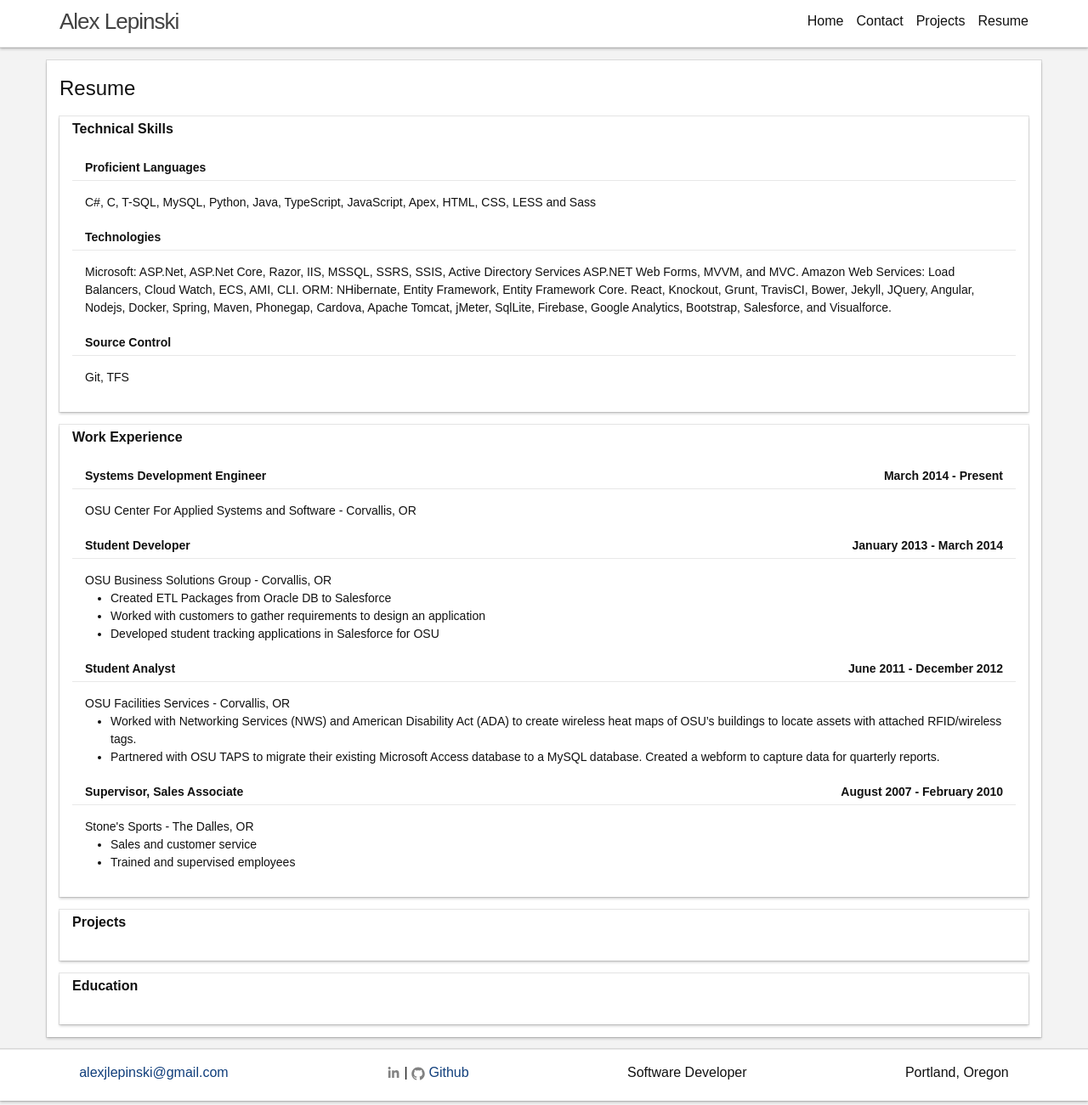
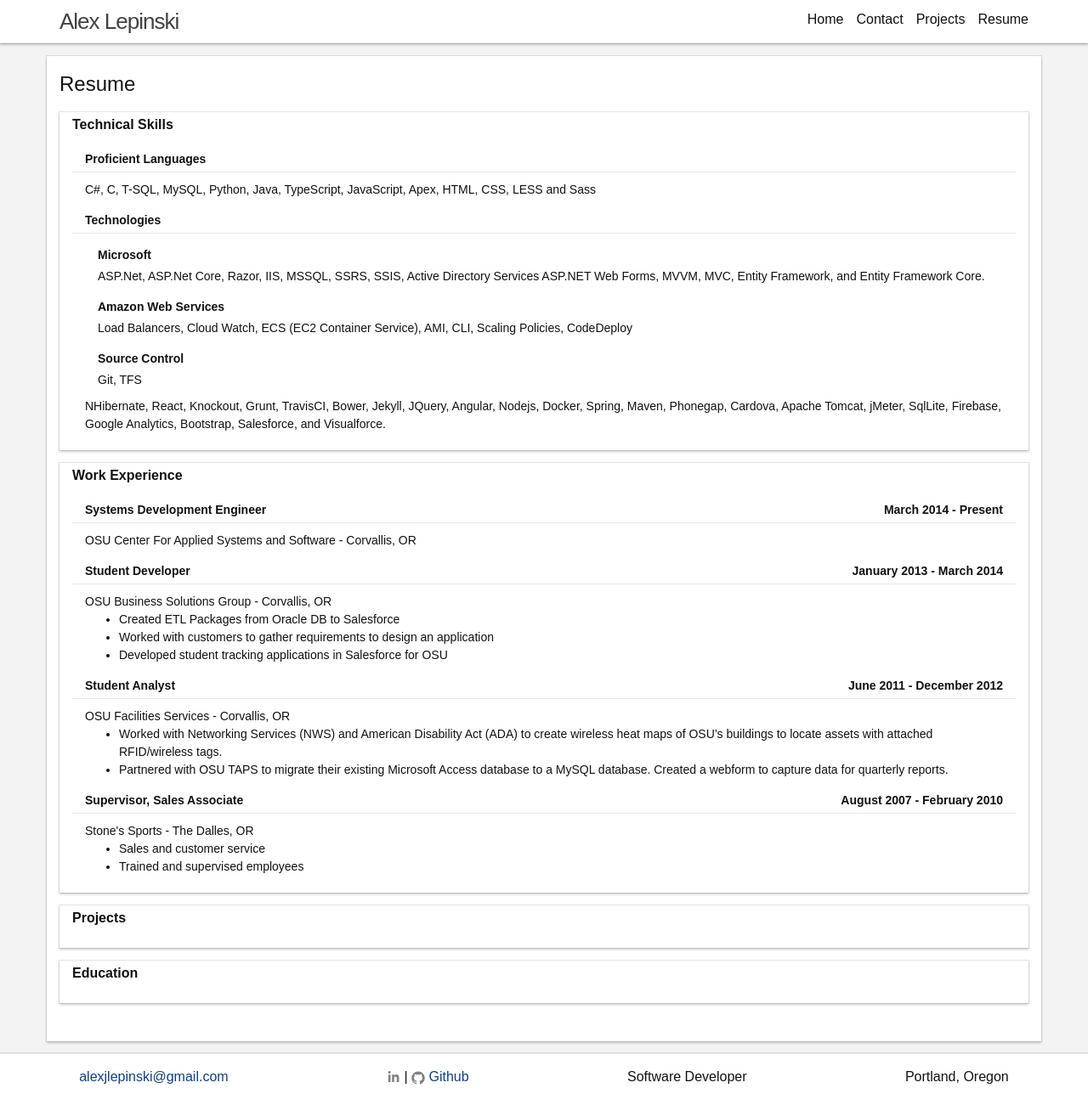
Before and after one commit to alexlepinski/alexlepinski.github.io, a Jekyll site: the page built from resume.html, in a window 1280 px wide. Shown: the whole page at 85% size. Built offline with Jekyll 4.4.1, drawn with Linux system fonts in a browser that asks for light colours.

Commit message:
updated resume tech. added flex to nav

```diff
--- a/_includes/header.html
+++ b/_includes/header.html
@@ -29,8 +29,5 @@
     </nav>
 
   </div>
-  <div class="wrapper">
-
-  </div>
 
 </header>
--- a/_sass/_base.scss
+++ b/_sass/_base.scss
@@ -2,7 +2,6 @@ body, h1, h2, h3, h4, h5, h6,
 p, blockquote, pre, hr,
 dl, dd, ol, ul, figure {
     margin: 0;
-    padding: 0;
 }
 body {
     font: $base-font-weight #{$base-font-size}/#{$base-line-height} $base-font-family;
@@ -38,9 +37,7 @@ figcaption {
     font-size: $small-font-size;
 }
 
-ul, ol {
-    margin-left: $spacing-unit;
-}
+
 
 li {
     > ul,
@@ -104,7 +101,6 @@ pre {
     margin-left: auto;
     padding-right: $spacing-unit;
     padding-left: $spacing-unit;
-    @extend %clearfix;
 
     @include media-query($on-laptop) {
         max-width: -webkit-calc(#{$content-width} - (#{$spacing-unit}));
@@ -113,16 +109,6 @@ pre {
         padding-left: $spacing-unit / 2;
     }
 }
-
-%clearfix {
-
-    &:after {
-        content: "";
-        display: table;
-        clear: both;
-    }
-}
-
 .icon {
 
     > svg {
--- a/_sass/_custom.scss
+++ b/_sass/_custom.scss
@@ -11,7 +11,7 @@
     // background: linear-gradient(to bottom, $grey-color,$grey-color 4px, white 4px, white);
 }
 .section .body{
-    padding: $spacing-unit/2;
+    padding: $spacing-unit/3 $spacing-unit/2;
 }
 .section .header {
     font-weight: bold;
@@ -32,8 +32,14 @@
 }
 .subsection .body {
     font-size: $font-size-smaller;
+
+    .subsection .header {
+        border: none;
+    }
+    .subsection .body {
+        padding-top: 0;
+    }
 }
-
 .about-picture img{
     height: 350px;
     margin-left: $spacing-unit/2;
--- a/_sass/_layout.scss
+++ b/_sass/_layout.scss
@@ -11,19 +11,24 @@
     font-weight: 300;
     line-height: $navbar-height;
     letter-spacing: -1px;
-    margin-bottom: 0;
-    float: left;
     color: $grey-color-dark;
-
+}
+.site-header > .wrapper{
+    display: flex;
+    flex-direction: row;
+    justify-content: space-between;
+    align-content: center;
+    align-items: center;
 }
 
 .site-nav {
-    float: right;
     line-height: $navbar-height;
     color: $text-color;
-
+    li { padding: 0px; height:100%;}
+    li a { margin: 0px; display: block; width: 100%; height: 100%; }
     .menu-icon {
         display: none;
+        float:right;
     }
     a {
         text-decoration: none;
@@ -38,14 +43,15 @@
         }
     }
     ul {
+            padding: 0;
         list-style: none;
         overflow: hidden;
         display: -webkit-flex;
         display: flex;
+        justify-content: space-between;
         -webkit-flex-direction: row;
         flex-direction: row;
-        -webkit-align-items: flex-end;
-        align-items: flex-end;
+        flex-wrap: nowrap;
         li {
             margin-left: $spacing-unit/2;
         }
@@ -66,11 +72,9 @@
         background-color: $background-color;
         border: 1px solid $grey-color-light;
         border-radius: 5px;
-        text-align: right;
 
         .menu-icon {
             display: block;
-            float: right;
             width: 36px;
             height: 26px;
             line-height: 0;
@@ -80,7 +84,6 @@
             > svg {
                 width: 18px;
                 height: 15px;
-
                 path {
                     fill: $grey-color-dark;
                 }
@@ -90,14 +93,13 @@
         ul {
             -webkit-flex-direction: column;
             flex-direction: column;
-            -webkit-align-items: flex-start;
-            align-items: flex-start;
-            justify-content: flex-start;
-            margin-left: $spacing-unit/2;
-            margin-right: $spacing-unit/2;
+            -webkit-align-items: center;
+            align-items: center;
+            justify-content: center;
+            align-content: center;
+            margin: 0 $spacing-unit/2;
             li {
-                margin-left: 0;
-
+                margin: 0
             }
         }
 
@@ -159,15 +161,13 @@
 
 .post-content, .post{
     padding-top: $spacing-unit/2;
+    padding-bottom: $spacing-unit/2;
 }
 .page-container {
-    min-height: 350px;
     background-color: white;
     box-shadow: $box-shadow;
     margin-bottom: $spacing-unit/2;
     margin-top: $spacing-unit/2;
     padding: 0 $spacing-unit/2;
-    @include media-query($on-palm){
-       min-height: 200px;
-    }
+
 }
--- a/resume.html
+++ b/resume.html
@@ -25,25 +25,38 @@ header: Resume
                        Technologies
                     </div>
                     <div class="body">
-                         Microsoft: ASP.Net, ASP.Net Core, Razor, IIS, MSSQL, SSRS, SSIS, Active Directory Services
-                         ASP.NET Web Forms, MVVM, and MVC.
-
-                         Amazon Web Services: Load Balancers, Cloud Watch, ECS, AMI, CLI.
-
-                         ORM: NHibernate, Entity Framework, Entity Framework Core.
-
+                        <div class="subsection">
+                            <div class="header">
+                                Microsoft
+                            </div>
+                            <div class="body">
+                                ASP.Net, ASP.Net Core, Razor, IIS, MSSQL, SSRS, SSIS, Active Directory Services
+                                ASP.NET Web Forms, MVVM, MVC, Entity Framework, and Entity Framework Core.
+                            </div>
+                        </div>
+                        <div class="subsection">
+                            <div class="header">
+                                Amazon Web Services
+                            </div>
+                            <div class="body">
+                                Load Balancers, Cloud Watch, ECS (EC2 Container Service), AMI, CLI, Scaling Policies, CodeDeploy
+                            </div>
+                        </div>
+                        <div class="subsection">
+                            <div class="header">Source Control </div>
+                            <div class="body">
+                                Git, TFS
+                            </div>
+                        </div>
+                        <p>
+                        NHibernate,
                          React, Knockout, Grunt, TravisCI, Bower, Jekyll, JQuery,
                          Angular, Nodejs, Docker, Spring, Maven, Phonegap, Cardova, Apache Tomcat,
                          jMeter, SqlLite, Firebase, Google Analytics, Bootstrap, Salesforce, and Visualforce.
-
+                        </p>
                     </div>
                 </div>
-                <div class="subsection">
-                    <div class="header">Source Control </div>
-                    <div class="body">
-                       Git, TFS
-                    </div>
-                </div>
+
             </div>
         </div>
     </div>
```
